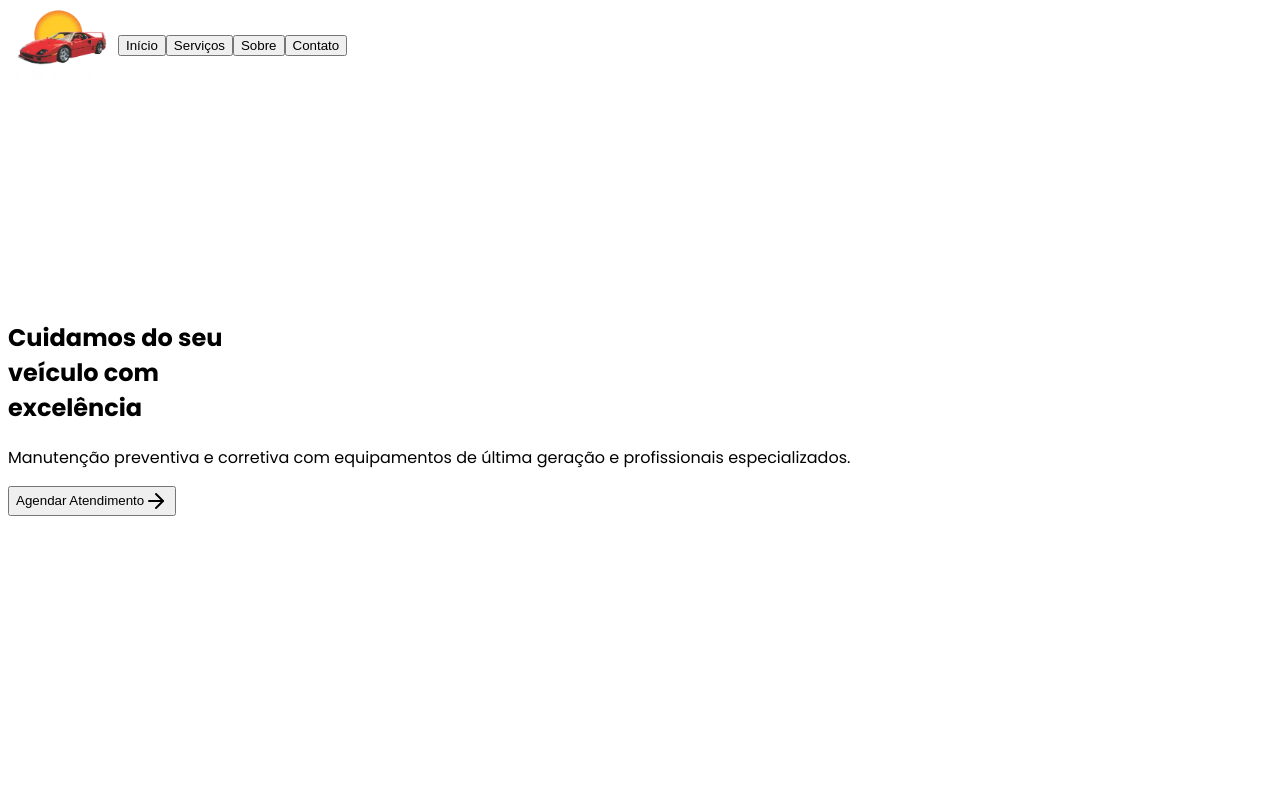
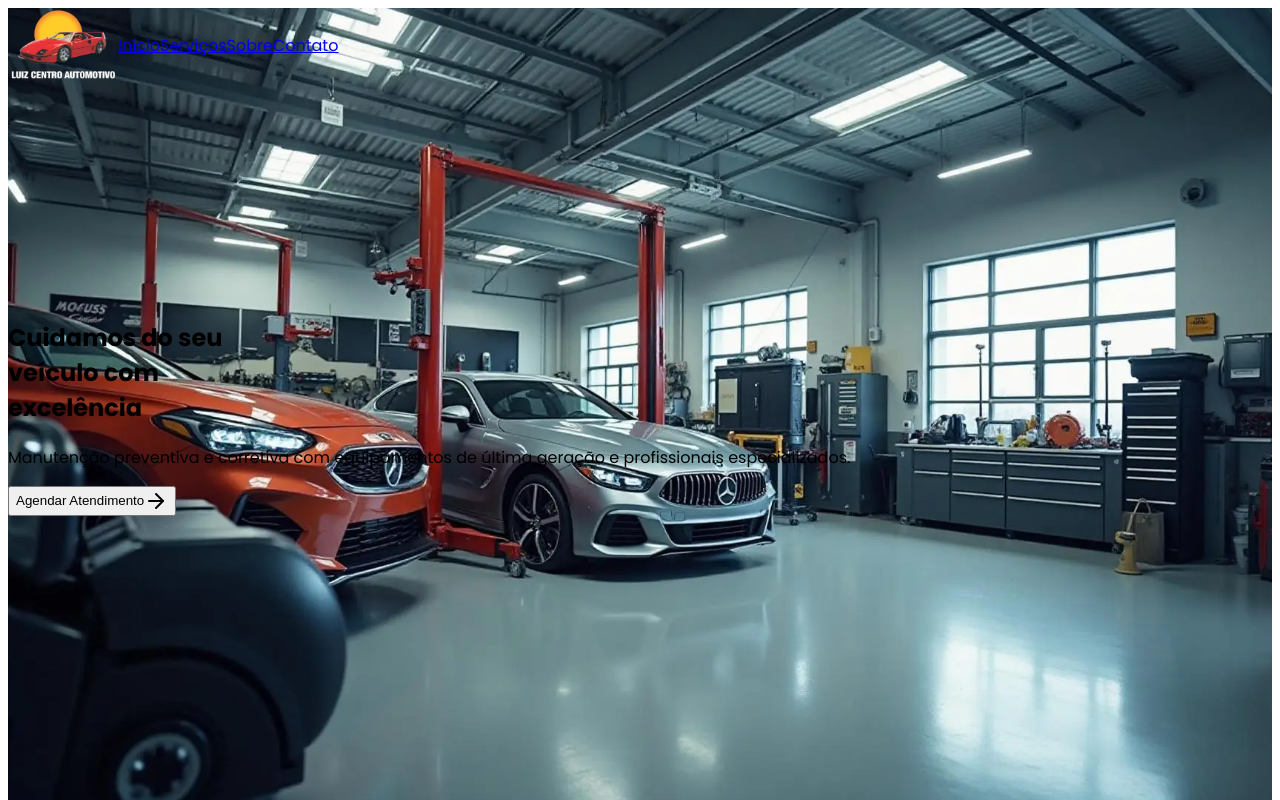
Before and after one commit to JeanCarlo10/luiz-centro-automotivo, a React (Vite) app: page / in a window 1280 px wide. Shown: the top 800 px of the page. Built offline with nearby package versions, Linux system fonts and the light colour scheme.

Commit message:
Otimização do header e hero

```diff
--- a/src/components/Header.tsx
+++ b/src/components/Header.tsx
@@ -1,4 +1,4 @@
-import { useState, useEffect } from "react";
+import { useState, useEffect, useCallback } from "react";
 import { Menu, X } from "lucide-react";
 import { Button } from "@/components/ui/button";
 import { useIsMobile } from "@/hooks/use-mobile";
@@ -9,27 +9,29 @@ const Header = () => {
   const [isScrolled, setIsScrolled] = useState(false);
   const [isMobileMenuOpen, setIsMobileMenuOpen] = useState(false);
 
-  // Detecta scroll
+  // Scroll Listener otimizado
   useEffect(() => {
-    const handleScroll = () => setIsScrolled(window.scrollY > 90);
-    window.addEventListener("scroll", handleScroll);
+    const handleScroll = () => {
+      window.requestAnimationFrame(() => {
+        setIsScrolled(window.scrollY > 90);
+      });
+    };
+
+    window.addEventListener("scroll", handleScroll, { passive: true });
     return () => window.removeEventListener("scroll", handleScroll);
   }, []);
 
-  // Fecha menu mobile se trocar para desktop
+  // Fecha menu mobile ao mudar para desktop
   useEffect(() => {
-    if (!isMobile) {
-      setIsMobileMenuOpen(false);
-    }
+    if (!isMobile) setIsMobileMenuOpen(false);
   }, [isMobile]);
 
-  const scrollToSection = (id: string) => {
-    const element = document.getElementById(id);
-    if (element) {
-      element.scrollIntoView({ behavior: "smooth" });
-      setIsMobileMenuOpen(false);
-    }
-  };
+  const scrollToSection = useCallback((id: string) => {
+    const el = document.getElementById(id);
+    if (!el) return;
+    el.scrollIntoView({ behavior: "smooth" });
+    setIsMobileMenuOpen(false);
+  }, []);
 
   return (
     <header
@@ -44,37 +46,61 @@ const Header = () => {
           {/* Logo */}
           <img
             src={logoImage}
-            alt="Logo - Luiz Centro Automotivo"
-            style={{ width: "110px", height: "auto" }}
+            alt="Logo do Luiz Centro Automotivo"
+            width="110"
+            height="auto"
+            fetchPriority="high"
           />
 
           {/* Desktop Navigation */}
           {!isMobile && (
-            <nav className="flex items-center gap-16">
-              <button
-                onClick={() => scrollToSection("inicio")}
-                className="text-secondary-foreground hover:text-primary transition-colors"
+            <nav
+              className="flex items-center gap-16"
+              aria-label="Menu principal"
+            >
+              <a
+                href="#inicio"
+                className="text-secondary-foreground hover:text-primary transition-colors focus-visible:outline focus-visible:outline-2 focus-visible:outline-primary"
+                onClick={(e) => {
+                  e.preventDefault();
+                  scrollToSection("inicio");
+                }}
               >
                 Início
-              </button>
-              <button
-                onClick={() => scrollToSection("servicos")}
-                className="text-secondary-foreground hover:text-primary transition-colors"
+              </a>
+
+              <a
+                href="#servicos"
+                className="text-secondary-foreground hover:text-primary transition-colors focus-visible:outline focus-visible:outline-2 focus-visible:outline-primary"
+                onClick={(e) => {
+                  e.preventDefault();
+                  scrollToSection("servicos");
+                }}
               >
                 Serviços
-              </button>
-              <button
-                onClick={() => scrollToSection("sobre")}
-                className="text-secondary-foreground hover:text-primary transition-colors"
+              </a>
+
+              <a
+                href="#sobre"
+                className="text-secondary-foreground hover:text-primary transition-colors focus-visible:outline focus-visible:outline-2 focus-visible:outline-primary"
+                onClick={(e) => {
+                  e.preventDefault();
+                  scrollToSection("sobre");
+                }}
               >
                 Sobre
-              </button>
-              <button
-                onClick={() => scrollToSection("contato")}
-                className="text-secondary-foreground hover:text-primary transition-colors"
+              </a>
+
+              <a
+                href="#contato"
+                className="text-secondary-foreground hover:text-primary transition-colors focus-visible:outline focus-visible:outline-2 focus-visible:outline-primary"
+                onClick={(e) => {
+                  e.preventDefault();
+                  scrollToSection("contato");
+                }}
               >
                 Contato
-              </button>
+              </a>
             </nav>
           )}
 
@@ -98,32 +124,54 @@ const Header = () => {
 
         {/* Mobile Navigation */}
         {isMobile && isMobileMenuOpen && (
-          <nav className="py-4 animate-fade-in">
+          <nav
+            aria-label="Menu móvel"
+            className="py-4 transition-opacity duration-200 opacity-100"
+          >
             <div className="flex flex-col gap-4">
-              <button
-                onClick={() => scrollToSection("inicio")}
-                className="text-secondary-foreground hover:text-primary transition-colors text-left"
+              <a
+                href="#inicio"
+                onClick={(e) => {
+                  e.preventDefault();
+                  scrollToSection("inicio");
+                }}
+                className="text-secondary-foreground hover:text-primary transition-colors text-left focus-visible:outline focus-visible:outline-2 focus-visible:outline-primary"
               >
                 Início
-              </button>
-              <button
-                onClick={() => scrollToSection("servicos")}
-                className="text-secondary-foreground hover:text-primary transition-colors text-left"
+              </a>
+
+              <a
+                href="#servicos"
+                onClick={(e) => {
+                  e.preventDefault();
+                  scrollToSection("servicos");
+                }}
+                className="text-secondary-foreground hover:text-primary transition-colors text-left focus-visible:outline focus-visible:outline-2 focus-visible:outline-primary"
               >
                 Serviços
-              </button>
-              <button
-                onClick={() => scrollToSection("sobre")}
-                className="text-secondary-foreground hover:text-primary transition-colors text-left"
+              </a>
+
+              <a
+                href="#sobre"
+                onClick={(e) => {
+                  e.preventDefault();
+                  scrollToSection("sobre");
+                }}
+                className="text-secondary-foreground hover:text-primary transition-colors text-left focus-visible:outline focus-visible:outline-2 focus-visible:outline-primary"
               >
                 Sobre
-              </button>
-              <button
-                onClick={() => scrollToSection("contato")}
-                className="text-secondary-foreground hover:text-primary transition-colors text-left"
+              </a>
+
+              <a
+                href="#contato"
+                onClick={(e) => {
+                  e.preventDefault();
+                  scrollToSection("contato");
+                }}
+                className="text-secondary-foreground hover:text-primary transition-colors text-left focus-visible:outline focus-visible:outline-2 focus-visible:outline-primary"
               >
                 Contato
-              </button>
+              </a>
 
               <Button
                 onClick={() => scrollToSection("contato")}
--- a/src/components/Hero.tsx
+++ b/src/components/Hero.tsx
@@ -15,12 +15,18 @@ const Hero = () => {
       id="inicio"
       className="relative h-screen flex items-center justify-center overflow-hidden"
     >
-      <div
-        className="absolute inset-0 bg-cover bg-center"
-        style={{ backgroundImage: `url(${heroImage})` }}
-      >
-        <div className="absolute inset-0 bg-gradient-to-r from-secondary/95 via-secondary/80 to-transparent" />
-      </div>
+      {/* Hero Image como IMG otimizada (melhor LCP) */}
+      <img
+        src={heroImage}
+        alt="Oficina mecânica Luiz Centro Automotivo"
+        className="absolute inset-0 w-full h-full object-cover"
+        loading="eager"
+        decoding="async"
+        fetchPriority="high"
+      />
+
+      {/* Overlay */}
+      <div className="absolute inset-0 bg-gradient-to-r from-secondary/95 via-secondary/80 to-transparent" />
 
       {/* Content */}
       <div className="container mx-auto px-6 md:px-8 relative z-10">
```
